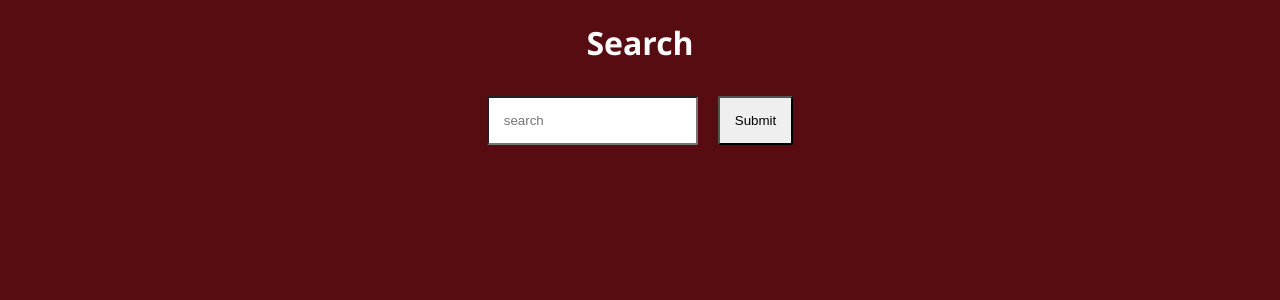
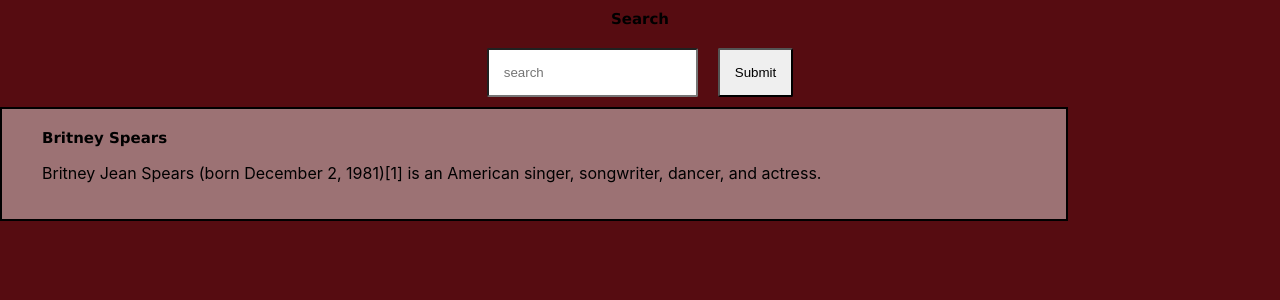
Before and after one commit to unachoza/Pretty-Wikipedia, a React (Create React App) app: page / in a window 1280 px wide. Shown: the top 300 px of the page. Built offline with nearby package versions, Linux system fonts and the light colour scheme.

Commit message:
wikipedia fetch call and card entry

```diff
--- a/src/App.js
+++ b/src/App.js
@@ -1,13 +1,21 @@
 import React, { Component } from 'react';
 import './App.css';
 import Search from './components/Search'
+import Entry from './components/Entry'
 
 class App extends Component {
+  constructor(props){
+    super(props)
+    this.state ={
+      "entries": []
+    }
+  }
   render() {
     return (
       <div className="App">
-     <h1>Search</h1>
-     <Search/>
+        <h1>Search</h1>
+        <Search/>
+        <Entry/>
       </div>
     );
   }
--- /dev/null
+++ b/src/CSS/Entry.css
@@ -0,0 +1,15 @@
+.entry-card {
+    background-color: rgb(156, 114, 116);
+    height: 100px;
+    width: 80%;
+    border: solid black 2px;
+    text-align: left;
+    padding-left: 40px;
+    padding-top: 10px;
+}
+
+h1{
+    color: black;
+    font-size: 15px;
+    font-family: 'Lucida Sans', 'Lucida Sans Regular', 'Lucida Grande', 'Lucida Sans Unicode', Geneva, Verdana, sans-serif
+}
--- /dev/null
+++ b/src/components/Entry.js
@@ -0,0 +1,15 @@
+import React, {Component} from 'react'
+import '../CSS/Entry.css'
+
+class Entry extends Component {
+    render(){
+        return(
+            <div className="entry-card">
+                <h1>Britney Spears</h1>
+                <p>Britney Jean Spears (born December 2, 1981)[1] is an American singer, songwriter, dancer, and actress.</p>
+            </div>
+        )
+    }
+}
+
+export default Entry
--- a/src/components/Search.js
+++ b/src/components/Search.js
@@ -7,18 +7,23 @@
             'query': "",
             'fireredirect': false
         }
-        this.handleSubmit =this.handleSubmit.bind(this)
+        this.handleChange =this.handleChange.bind(this)
+        this.handleClick =this.handleClick.bind(this)
     }
 
-    handleSubmit = (e) => {
-        this.setState({"query": e.target.value})
+    handleChange = async (e) => {
+        await this.setState({"query": e.target.value})
         console.log(this.state.query)
+    }
+    handleClick = async (e) => {
+        await this.setState({'fireredirect': true})
+        console.log(this.state)
     }
     render(){
         return(
             <div>
-                <input onChange={this.handleSubmit} autoComplete="off" placeholder='search'/>
-                <input type="submit"/>
+                <input onChange={this.handleChange} autoComplete="off" placeholder='search'/>
+                <input onClick={this.handleClick} type="submit"/>
             </div>
 
         )
```
Also changed, not shown: src/components/wikipedia.js (added, +10 -0 lines), src/index.css (line endings or trailing spaces).
